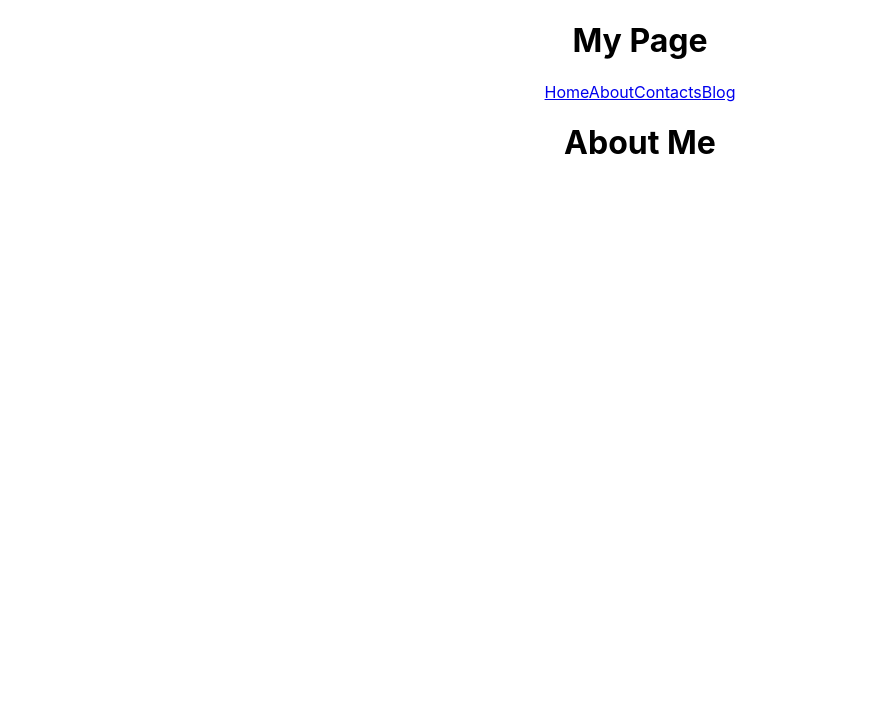
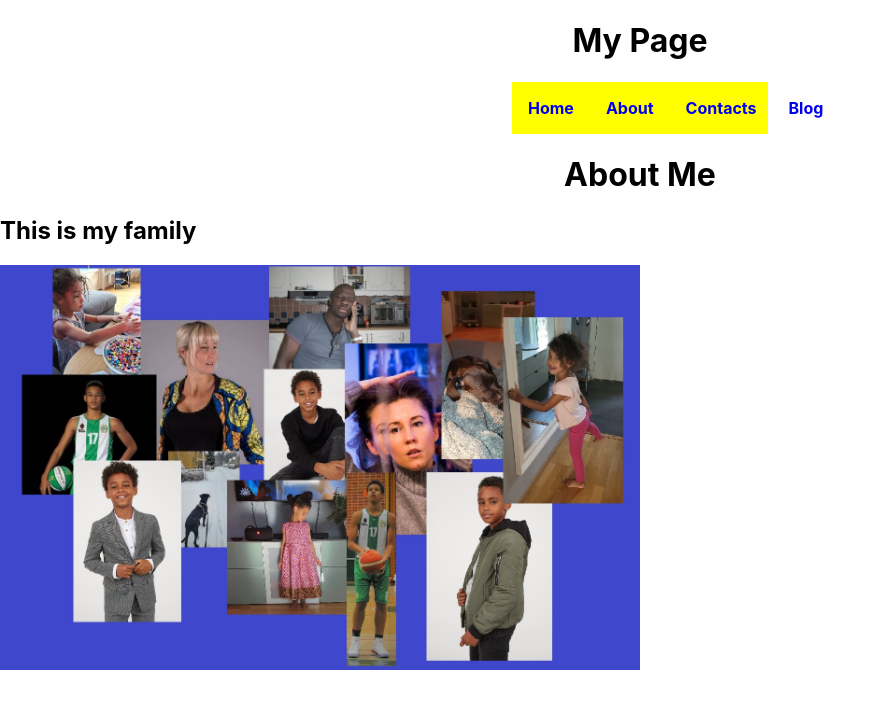
Before and after one commit to Annika1979/mypage, a React (Create React App) app: page /about in a window 1280 px wide. Shown: the top 708 px of the page, without its empty margins (0-886 px from the left). Built offline with nearby package versions, Linux system fonts and the light colour scheme.

Commit message:
added image to About page

```diff
--- a/src/App.css
+++ b/src/App.css
@@ -1,38 +1,23 @@
-.App {
+h1 {
   text-align: center;
 }
+.navigation {
+  font-weight: bold;
+  display: flex;
+  width: 20%;
 
-.App-logo {
-  height: 40vmin;
-  pointer-events: none;
+  background-color: yellow;
+  margin: auto;
 }
-
-@media (prefers-reduced-motion: no-preference) {
-  .App-logo {
-    animation: App-logo-spin infinite 20s linear;
-  }
+.link {
+  text-decoration: none;
+  padding: 1rem;
+  margin: auto;
 }
-
-.App-header {
-  background-color: #282c34;
-  min-height: 100vh;
-  display: flex;
-  flex-direction: column;
-  align-items: center;
-  justify-content: center;
-  font-size: calc(10px + 2vmin);
-  color: white;
+.link:hover {
+  color: red;
 }
-
-.App-link {
-  color: #61dafb;
+img {
+  max-width: 50%;
+  max-height: 50%;
 }
-
-@keyframes App-logo-spin {
-  from {
-    transform: rotate(0deg);
-  }
-  to {
-    transform: rotate(360deg);
-  }
-}
--- a/src/App.js
+++ b/src/App.js
@@ -5,11 +5,19 @@ function App() {
   return (
     <div className="App">
       <h1>My Page</h1>
-      <nav>
-        <Link to="/home">Home</Link>
-        <Link to="/about">About</Link>
-        <Link to="/contacts">Contacts</Link>
-        <Link to="/blog">Blog</Link>
+      <nav className="navigation">
+        <Link to="/home" className="link">
+          Home
+        </Link>
+        <Link to="/about" className="link">
+          About
+        </Link>
+        <Link to="/contacts" className="link">
+          Contacts
+        </Link>
+        <Link to="/blog" className="link">
+          Blog
+        </Link>
       </nav>
       <Outlet />
     </div>
--- a/src/routes/About.js
+++ b/src/routes/About.js
@@ -1,7 +1,11 @@
+import Collage from "../img/Collage.jpg";
+console.log(Collage);
 const About = () => {
   return (
     <div>
       <h1>About Me</h1>
+      <h2>This is my family</h2>
+      <img src={Collage}></img>
     </div>
   );
 };
--- a/src/routes/Home.js
+++ b/src/routes/Home.js
@@ -1,7 +1,7 @@
 const Home = () => {
   return (
-    <div>
-      <h1>Homepage</h1>
+    <div className="homepage">
+      <h1>Home</h1>
     </div>
   );
 };
```
Also changed, not shown: src/img/Collage.jpg (added).
